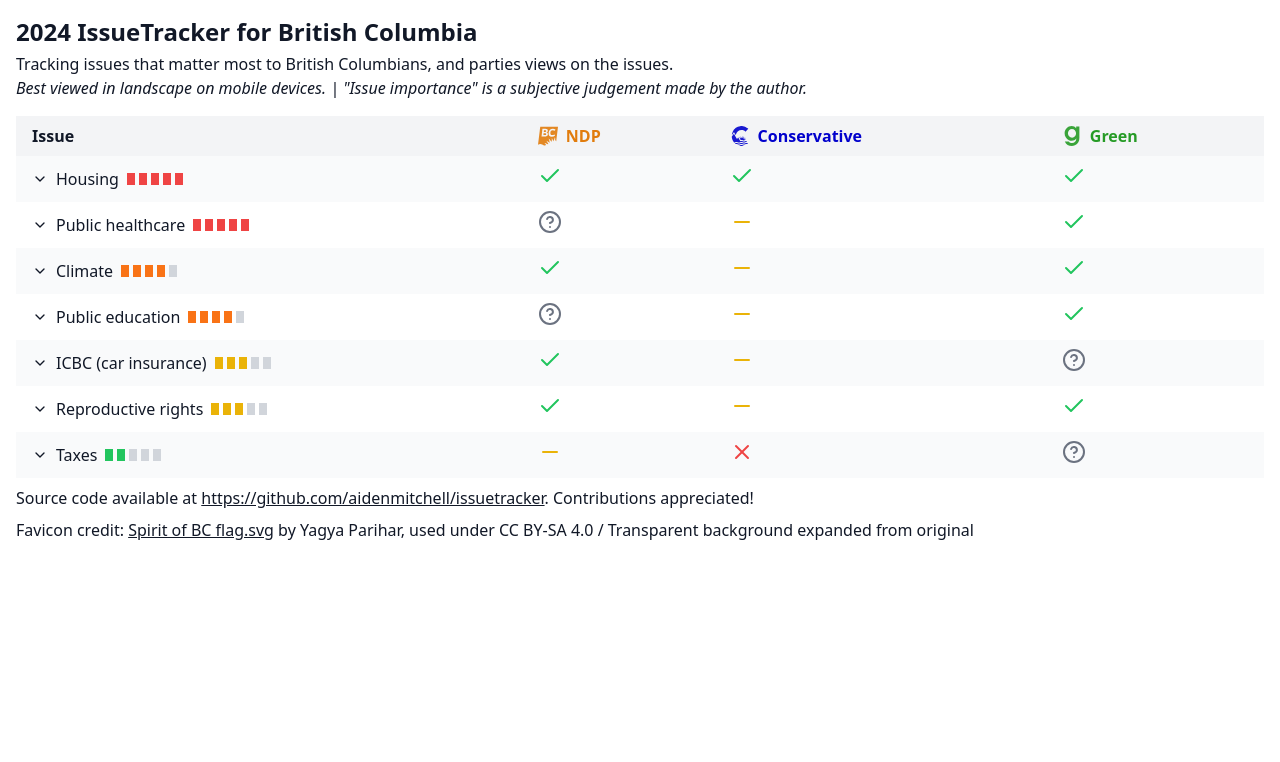
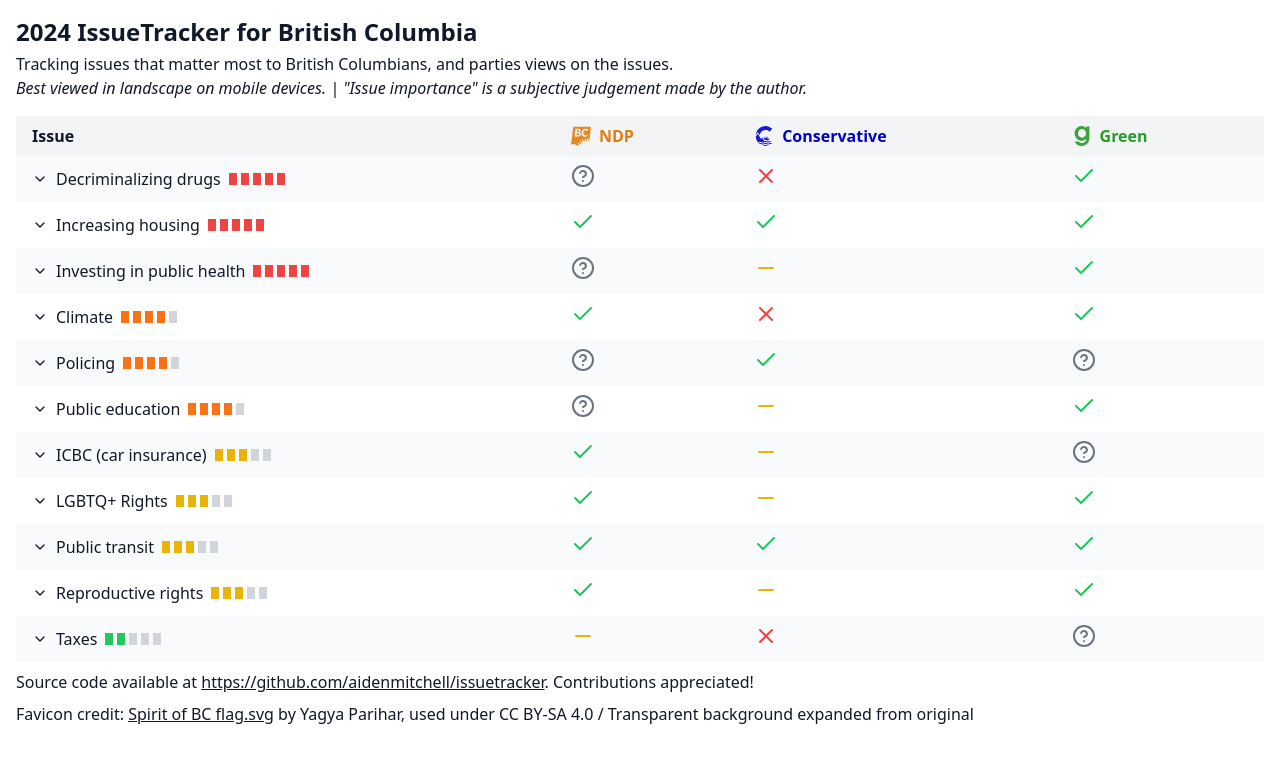
Before and after one commit to aidenmitchell/issuetracker, a React (Create React App) app: page / in a window 1280 px wide. Shown: the top 762 px of the page. Built offline with nearby package versions, Linux system fonts and the light colour scheme.

Commit message:
Added more issues

```diff
--- a/src/issues.js
+++ b/src/issues.js
@@ -8,7 +8,7 @@ export const issues = [
       Green: { stance: "unknown", explanation: "Stance unavailable", source: "" }
     },
     {
-      issue: "Public healthcare",
+      issue: "Investing in public health",
       importance: 5,
       notes: "Healthcare is a critical issue in B.C., centering around maintaining and improving the public healthcare system. Key topics include wait times, drug coverage, and the balance between public and private healthcare options.",
       NDP: { stance: "unknown", explanation: "Future plans unclear", source: "" },
@@ -36,11 +36,11 @@ export const issues = [
       importance: 4,
       notes: "",
       NDP: { stance: "support", explanation: "Wants to get to net-zero", source: "https://www.ndp.ca/climate-action" },
-      Conservative: { stance: "mixed", explanation: "Against carbon tax, wants to expand LNG and build more pipelines", source: "https://www.conservativebc.ca/ideas" },
+      Conservative: { stance: "oppose", explanation: "Against carbon tax, wants to expand LNG and build more pipelines", source: "https://www.conservativebc.ca/ideas" },
       Green: { stance: "support", explanation: "It's the Green party", source: "https://bcgreens2024.ca/" }
     },
     {
-      issue: "Housing",
+      issue: "Increasing housing",
       importance: 5,
       notes: "With a housing crisis currently in play, British Columbians are looking to the government for support.",
       NDP: { stance: "support", explanation: "Historically, regulated short-term rentals and updated zoning rules; recently recommended fire code changes to support cheaper developments while maintaining safety", source: "https://www.bcndp.ca/latest/five-bold-steps-weve-taken-housing-2023" },
@@ -55,4 +55,36 @@ export const issues = [
       Conservative: { stance: "mixed", explanation: "Will not change existing policy", source: "https://bc.ctvnews.ca/ndp-tries-to-make-abortion-b-c-election-issue-conservatives-push-back-1.7033140" },
       Green: { stance: "support", explanation: "Wants to invest in better access to services", source: "https://www.bcgreens.ca/improve_access_to_reproductive_healthcare_services" }
     },
+    {
+        issue: "Public transit",
+        importance: 3,
+        notes: "Investments in public transit are important to work towards climate goals and help sustain transportation in large urban centres. With Metro Vancouver's TransLink facing a funding deficit by the end of 2025, this election cycle will prove to be important for public transit.",
+        NDP: { stance: "support", explanation: "Brought in free transit for children 12 and under, future plans unclear", source: "" },
+        Conservative: { stance: "support", explanation: "Wants to audit TransLink, address overcrowded routes in Surrey, and work on TransLink's funding model", source: "https://www.conservativebc.ca/john_rustad_no_more_billion_dollar_bailouts_time_to_get_translink_back_on_track" },
+        Green: { stance: "support", explanation: "Wants to make transit free for everyone and invest more in BC Transit & TransLink", source: "https://vancouversun.com/news/bc-greens-free-transit" }
+    },
+    {
+        issue: "Decriminalizing drugs",
+        importance: 5,
+        notes: 'With the opioid crisis continuing to kill too many British Columbians, parties are considering different solutions to the issue.',
+        NDP: { stance: "unknown", explanation: "Decriminalized drugs, future plans unclear", source: "" },
+        Conservative: { stance: "oppose", explanation: 'Wants to recriminalize hard drugs', source: "https://www.conservativebc.ca/ideas" },
+        Green: { stance: "support", explanation: "Wants to scale up safe supply; supports decriminalization", source: "https://www.bcgreens.ca/opioid_crisis" }
+    },
+    {
+        issue: "Policing",
+        importance: 4,
+        notes: 'Policing is a hot topic, with some believing that we need more police to ensure public safety, while others believe investments in mental health can help.',
+        NDP: { stance: "unknown", explanation: "Forced Surrey to create and maintain its own police force, future plans unclear", source: "" },
+        Conservative: { stance: "support", explanation: 'Wants to invest more in police', source: "https://www.conservativebc.ca/ideas" },
+        Green: { stance: "unknown", explanation: "Stance unknown", source: "" }
+    },
+    {
+        issue: "LGBTQ+ Rights",
+        importance: 3,
+        notes: '',
+        NDP: { stance: "support", explanation: "Continued to support Trans Care BC, introduced legislation to make gender marker changes easier, future plans unclear", source: "" },
+        Conservative: { stance: "mixed", explanation: 'Wants to "remove ideology from the classroom", could mean cuts to sex education and support within schools; has not mentioned LGBTQ+ healthcare', source: "https://www.conservativebc.ca/ideas" },
+        Green: { stance: "support", explanation: 'Previously supported a ban on conversion "therapy"', source: "" }
+    },
   ];
```
